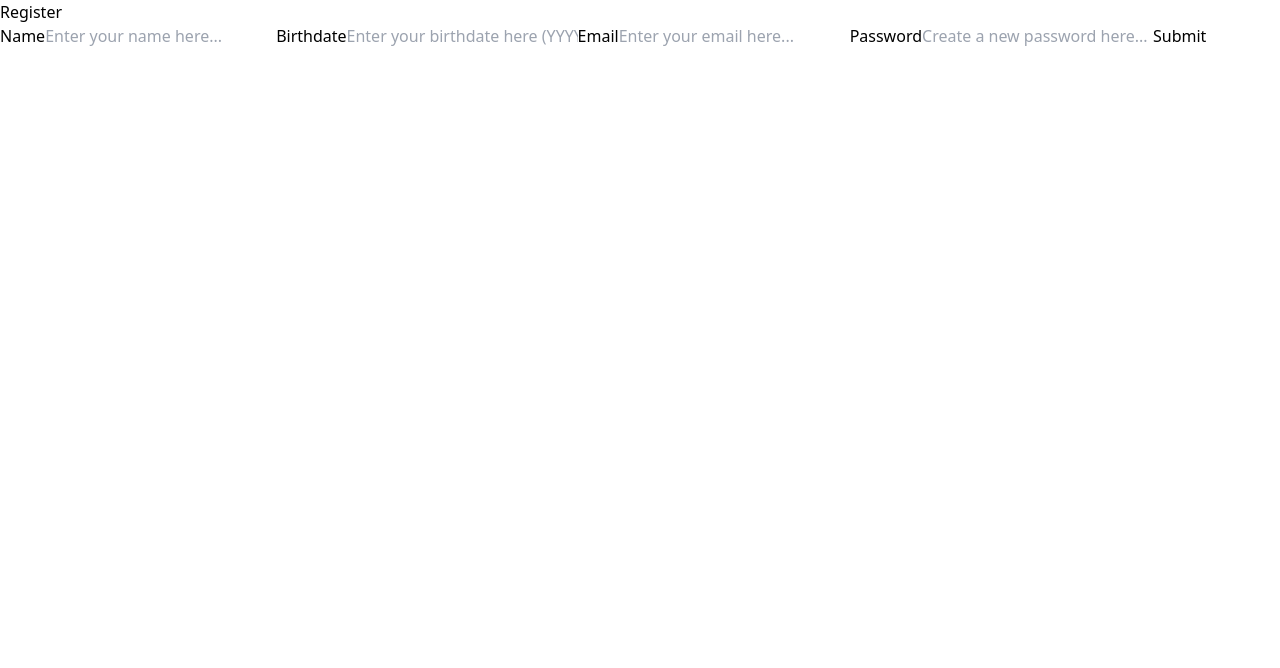
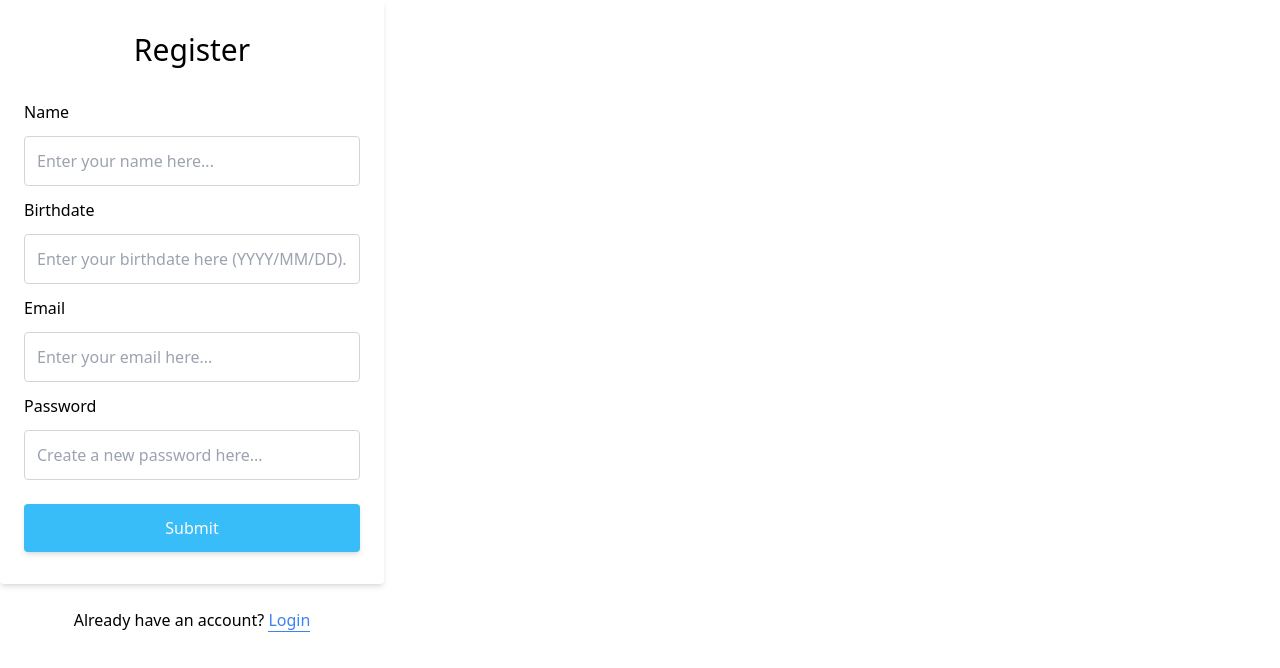
Before and after one commit to adriankristanto/devkind-test, a React (Create React App) app in the folder client/: page /register in a window 1280 px wide. Shown: the top 668 px of the page. Built offline with nearby package versions, Linux system fonts and the light colour scheme.

Commit message:
added styling to the register component

```diff
--- a/client/src/components/Register.js
+++ b/client/src/components/Register.js
@@ -1,7 +1,7 @@
 import React from "react";
 import { useAuth } from "../contexts/AuthContext";
 import { Formik, Field, Form } from "formik";
-import { useNavigate } from "react-router-dom";
+import { useNavigate, Link } from "react-router-dom";
 
 export default function Register() {
   const { register, setCurrentUser, setToken } = useAuth();
@@ -23,8 +23,9 @@ export default function Register() {
   };
 
   return (
-    <div>
-      <h1>Register</h1>
+    <div className="container max-w-sm flex-1 flex flex-col items-center justify-center">
+      <div class="bg-white px-6 py-8 rounded shadow-md text-black w-full">
+        <h1 className="mb-8 text-3xl text-center">Register</h1>
         <Formik
           initialValues={{
             name: "",
@@ -36,13 +37,19 @@ export default function Register() {
         >
           <Form>
             <label htmlFor="name">Name</label>
-          <Field id="name" name="name" placeholder="Enter your name here..." />
+            <Field
+              id="name"
+              name="name"
+              placeholder="Enter your name here..."
+              className="w-full my-3 border border-gray-300 rounded p-3"
+            />
 
             <label htmlFor="birthdate">Birthdate</label>
             <Field
               id="birthdate"
               name="birthdate"
               placeholder="Enter your birthdate here (YYYY/MM/DD)..."
+              className="w-full my-3 border border-gray-300 rounded p-3"
             />
 
             <label htmlFor="email">Email</label>
@@ -51,6 +58,7 @@ export default function Register() {
               name="email"
               placeholder="Enter your email here..."
               type="email"
+              className="w-full my-3 border border-gray-300 rounded p-3"
             />
 
             <label htmlFor="password">Password</label>
@@ -59,10 +67,23 @@ export default function Register() {
               name="password"
               placeholder="Create a new password here..."
               type="password"
+              className="w-full my-3 border border-gray-300 rounded p-3"
             />
-          <button type="submit">Submit</button>
+            <button
+              type="submit"
+              className="w-full text-center py-3 mt-3 rounded bg-sky-400 text-gray-50 shadow-md"
+            >
+              Submit
+            </button>
           </Form>
         </Formik>
       </div>
+      <div className="text-center mt-6">
+        Already have an account?{" "}
+        <Link to="/login" className="text-blue-500 border-blue-500 border-b">
+          Login
+        </Link>{" "}
+      </div>
+    </div>
   );
 }
```
Lines whose indentation alone changed are shown as unchanged.
